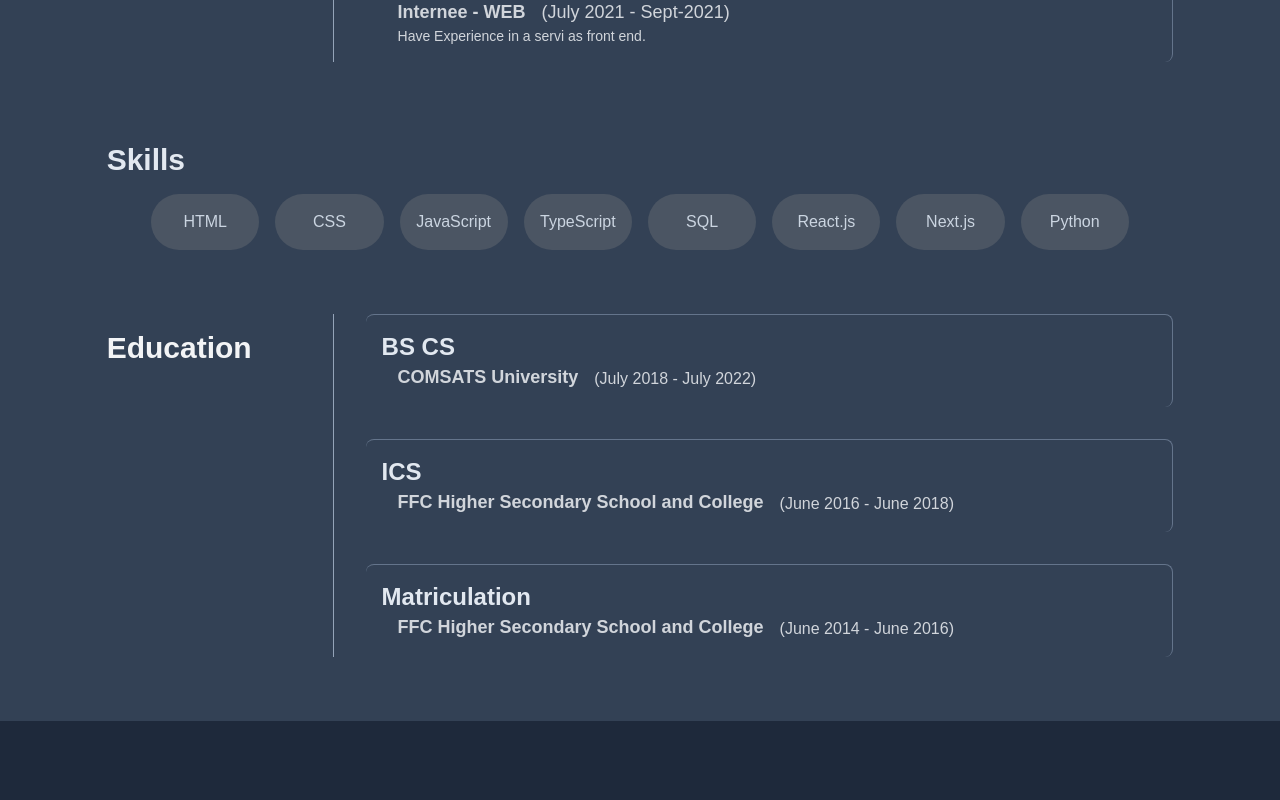
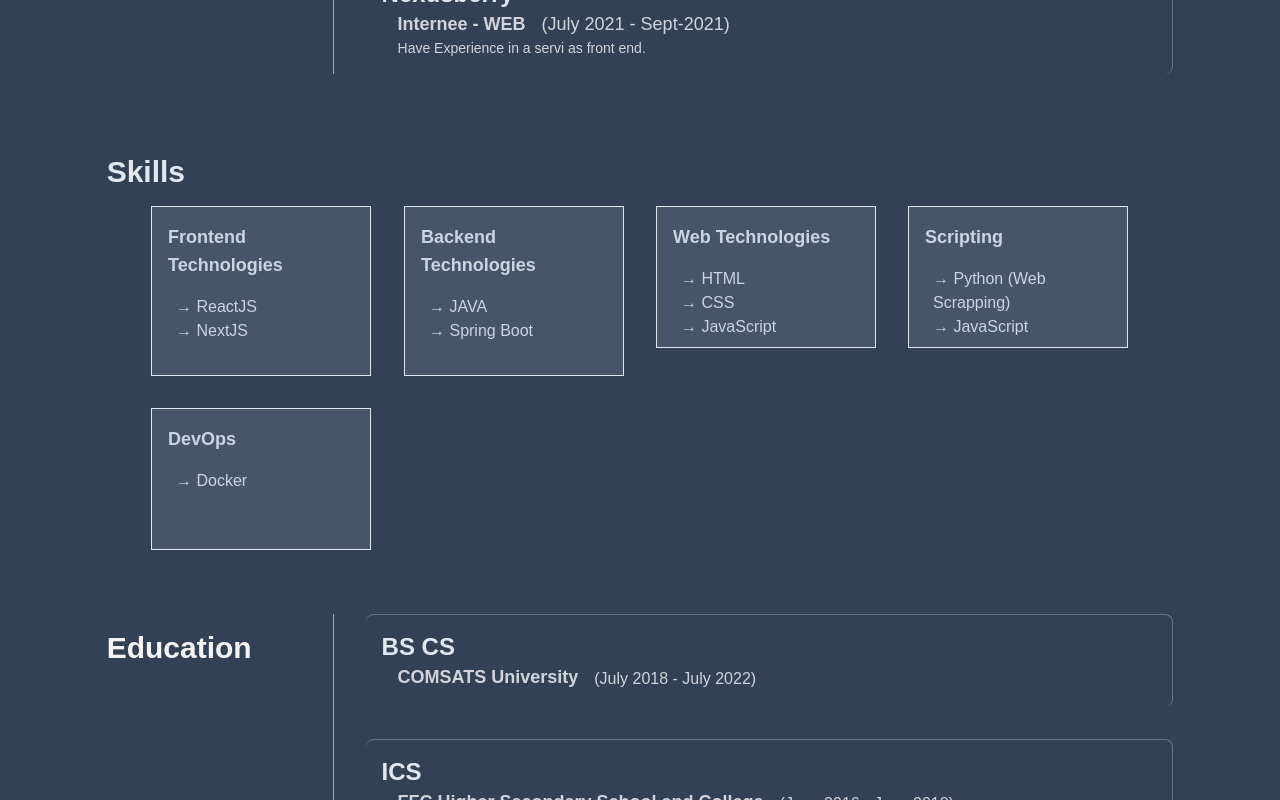
Before and after one commit to sarkaaar/port_folio, a React (Vite) app: page / in a window 1280 px wide. Shown: the part 2000-2800 px from the top of the page. Built offline with nearby package versions, Linux system fonts and the light colour scheme.

Commit message:
tilt and form fix

```diff
--- a/package.json
+++ b/package.json
@@ -21,6 +21,7 @@
     "react": "^18.2.0",
     "react-dom": "^18.2.0",
     "react-hook-form": "^7.45.2",
+    "react-parallax-tilt": "^1.7.229",
     "react-toastify": "^9.1.3"
   },
   "devDependencies": {
--- a/src/App.jsx
+++ b/src/App.jsx
@@ -13,7 +13,7 @@ function App() {
     <>
 
       <Header />
-      <div>
+      <div className="scroll-smooth">
         <About />
         <div className="bg-slate-700 pb-16">
           <Projects />
--- a/src/components/Education.jsx
+++ b/src/components/Education.jsx
@@ -25,7 +25,7 @@ export default function Education() {
                     <div className="flex flex-col gap-8">
                         {experience.map((exp, index) => {
                             return (
-                                <div key={index} className="hover:bg-slate-800 border-r border-slate-500 border-t p-4 rounded-lg">
+                                <div key={index} className="hover:shadow-lg border-r border-slate-500 border-t p-4 rounded-lg">
                                     <h2 className="text-2xl font-bold">{exp.comp}</h2>
                                     <div className="sm:flex">
                                         <h3 className="text-lg font-bold text-gray-300 pl-4">{exp.desg}</h3>
--- a/src/components/Experience.jsx
+++ b/src/components/Experience.jsx
@@ -29,7 +29,7 @@ export default function Experience() {
           <div className="flex flex-col gap-8">
             {experience.map((exp, index) => {
               return (
-                <div key={index} className="hover:bg-slate-800 border-r border-slate-500 border-t p-4 rounded-lg sm:w-full">
+                <div key={index} className="hover:shadow-lg  border-r border-slate-500 border-t p-4 rounded-lg sm:w-full">
                   <h2 className="text-2xl font-bold">{exp.comp}</h2>
                   <div className="sm:flex">
                     <h3 className="text-lg font-bold text-gray-300 pl-4">
--- a/src/components/Header.jsx
+++ b/src/components/Header.jsx
@@ -16,7 +16,7 @@ export default function Header() {
   return (
     <Disclosure
       as="nav"
-      className="sticky top-0 z-10 bg-slate-600 overflow-auto"
+      className="sticky top-0 z-10 bg-slate-600 overflow-auto bg-opacity-50"
     >
       {({ open }) => (
         <>
@@ -24,7 +24,7 @@ export default function Header() {
             <div className="relative flex h-16 items-center justify-between">
               <div className="absolute inset-y-0 left-0 flex items-center sm:hidden">
                 {/* Mobile menu button*/}
-                <Disclosure.Button className="relative inline-flex items-center justify-center rounded-md p-2 text-gray-400 hover:bg-gray-700 hover:text-white focus:outline-none focus:ring-2 focus:ring-inset focus:ring-white">
+                <Disclosure.Button className="relative inline-flex items-center justify-center rounded-md p-2 text-gray-400  hover:text-white focus:outline-none focus:ring-2 focus:ring-inset focus:ring-white">
                   <span className="absolute -inset-0.5" />
                   <span className="sr-only">Open main menu</span>
                   {open ? (
--- a/src/components/Projects.jsx
+++ b/src/components/Projects.jsx
@@ -5,6 +5,8 @@ import chat from "../assets/projects/connectX.jpeg";
 import db from "../assets/projects/database.jpeg";
 import { Dialog, Transition } from "@headlessui/react";
 import { Fragment, useState } from "react";
+import Tilt from "react-parallax-tilt";
+
 
 const projects = [
   {
@@ -58,6 +60,7 @@ export default function Projects() {
           <div className="flex justify-center">
             <div className="sm:grid grid-cols-1 sm:justify-center md:grid-cols-2 xl:grid-cols-3 2xl:grid-cols-4 gap-4">
               {projects.map((project, index) => (
+                <Tilt>
                 <div
                   key={index}
                   onClick={() => openModal(project)}
@@ -71,7 +74,7 @@ export default function Projects() {
                     <h3 className="font-bold text-lg text-gray-200 h-16 overflow-y-hidden ">
                       {project?.name}
                     </h3>
-                    <h4 className="text-gray-300 text-sm">
+                    <h4 className="text-gray-300 text-sm h-14">
                       {project?.description.slice(0, 70) + "..."}
                       <span
                         className="font-bold text-sm hover:text-indigo-600"
@@ -84,6 +87,7 @@ export default function Projects() {
                     </h4>
                   </div>
                 </div>
+                </Tilt>
               ))}
             </div>
           </div>
--- a/src/components/Skills.jsx
+++ b/src/components/Skills.jsx
@@ -1,19 +1,63 @@
+import Tilt from "react-parallax-tilt";
+
 export default function Skills() {
-    const skills = ['HTML', 'CSS', 'JavaScript', 'TypeScript', 'SQL', 'React.js', 'Next.js', 'Python'];
+  // const skills = [
+
+  //   "HTML",
+  //   "CSS",
+  //   "JavaScript",
+  //   "TypeScript",
+  //   "SQL",
+  //   "React.js",
+  //   "Next.js",
+  //   "Python",
+  // ];
+
+  const skills = [
+    { name: "Frontend Technologies", type: ["ReactJS", "NextJS"] },
+    { name: "Backend Technologies", type: ["JAVA", "Spring Boot"] },
+    { name: "Web Technologies", type: ["HTML", "CSS", "JavaScript"] },
+    { name: "Scripting", type: ["Python (Web Scrapping)", "JavaScript"] },
+    { name: "DevOps", type: ["Docker"] },
+  ];
   return (
     <div className="flex justify-center">
       <div className="pt-16  max-w-7xl w-10/12">
         <div>
           <h2 className="py-4 font-bold text-3xl">Skills</h2>
           <div className="flex justify-center">
-                        <div className="justify-center sm:w-11/12 grid grid-cols-2 sm:grid-cols-4 sm:justify-center md:grid-cols-6 lg:grid-cols-8 gap-4">
+            <div className="justify-center sm:w-11/12 w-full grid grid-cols-2 sm:grid-cols-4 sm:justify-center   gap-8">
               {skills.map((obj, index) => {
-                                return (<p key={index} className="flex transition-transform hover:ease-in-out justify-center bg-gray-600 p-4 rounded-full hover:bg-gray-800">{obj}</p>)
+                return (
+                  <Tilt>
+                    <div className="bg-slate-600 border border-slate-200">
+                      <p
+                        key={index}
+                        className="transition-transform hover:ease-in-out text-lg font-bold justify-center   p-4 pb-0 rounded-sm"
+                      >
+                        {obj.name}
+                      </p>
+                      <p
+                        key={index}
+                        className="pl-2 transition-transform hover:ease-in-out justify-center h-24   p-4 rounded-sm"
+                      >
+                        {obj.type.map((item, index) => {
+                          return <p className="pl-4">&rarr; {item}</p>;
+                        })}
+                      </p>
+                    </div>
+                  </Tilt>
+                );
               })}
             </div>
           </div>
         </div>
       </div>
+      {/* <Tilt>
+        <div className="w-96 h-96 bg-slate-500 flex justify-center align- mt-36">
+          <h1>Hi!!</h1>
         </div>
-    )
+      </Tilt> */}
+    </div>
+  );
 }
--- a/src/index.css
+++ b/src/index.css
@@ -17,11 +17,13 @@
   -webkit-font-smoothing: antialiased;
   -moz-osx-font-smoothing: grayscale;
   -webkit-text-size-adjust: 100%; */
+  scroll-behavior: smooth;
 }
 
 body {
   height: 100vh;
   background-color: rgb(51 65 85);
+
 }
 
 h1 {
```
Also changed, not shown: src/components/ContactUs.jsx (+74 -10 lines), 1 other file (tests, documents, lock files or other folders). Lines whose indentation alone changed are shown as unchanged.
